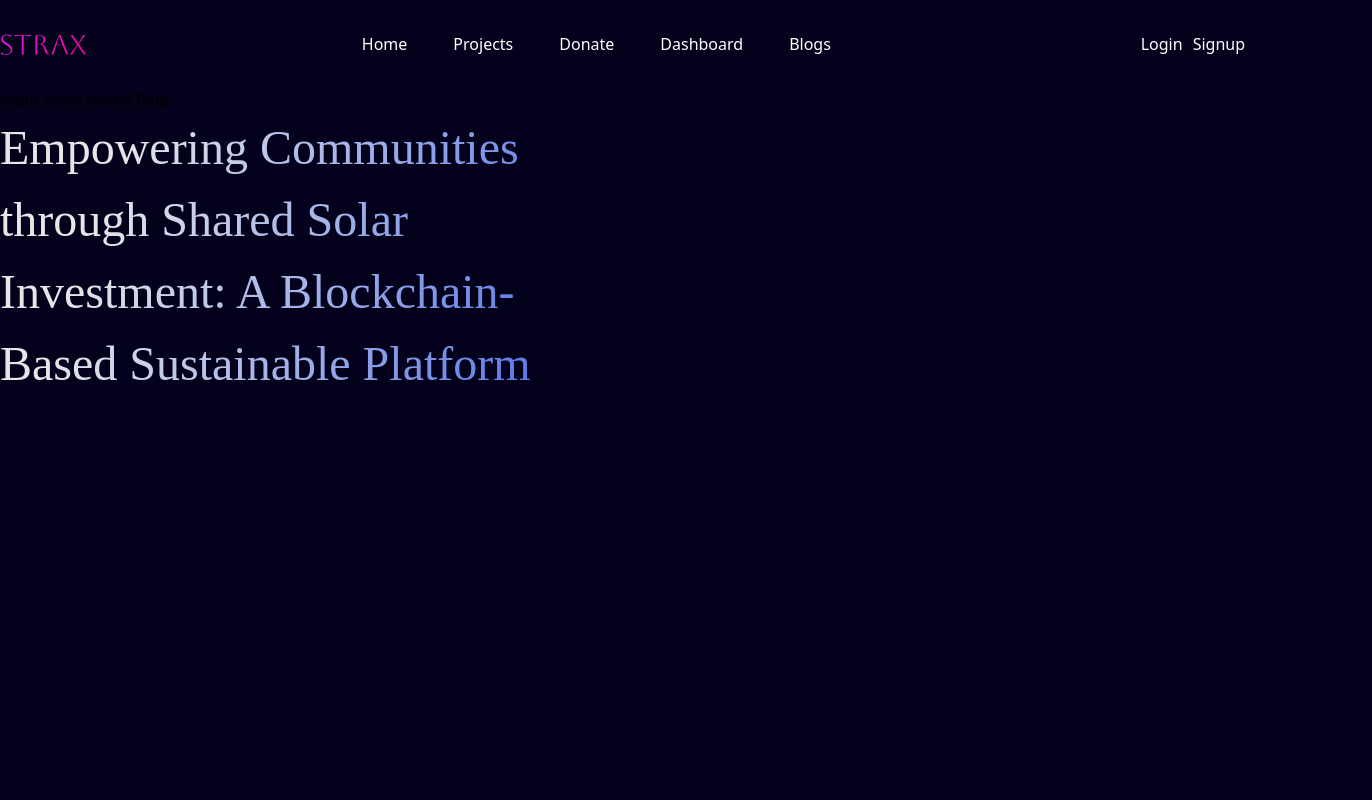
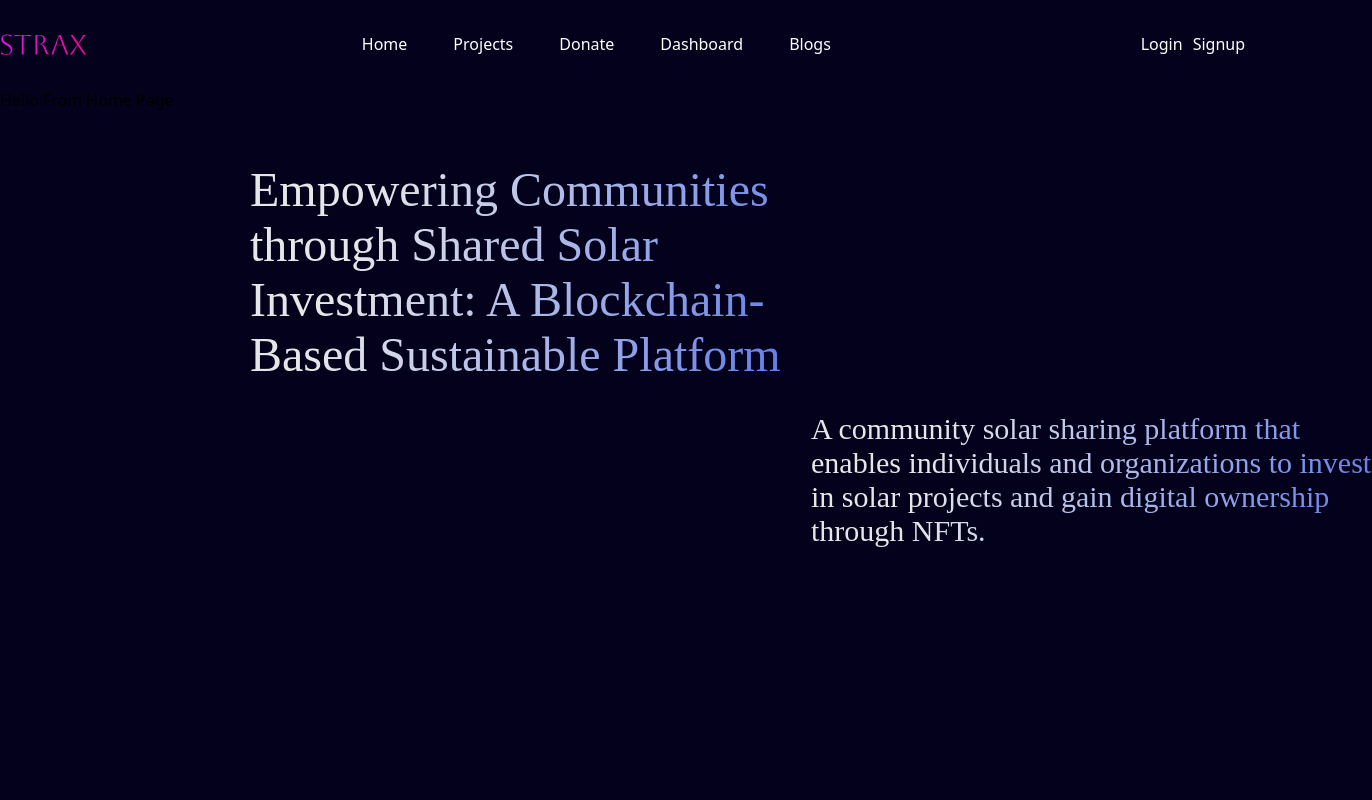
Before and after one commit to MuKulsoop/Carbonexis, a React (Vite) app: page / in a window 1280 px wide. Shown: the top 800 px of the page, 1372 px wide, since content can reach past the window. Built offline with nearby package versions, Linux system fonts and the light colour scheme.

Commit message:
Hero section modifying

```diff
--- a/src/Components/Hero.css
+++ b/src/Components/Hero.css
@@ -1,13 +1,18 @@
-.Hero
-{
+.Hero {
+  background-color: #04011c;
+  height: 100vh;
+  color: white;
+  display: flex;
 
-    background-color: #04011C;
-    height: 100vh;
-    color:white;
+    display: flex;
+    align-items: flex-start; /* Align items at the start (top) */
+    justify-content: space-between; /* Distribute space between elements */
 
+  align-items: start;
 }
-.Heading{
-
+.Heading {
+    margin: 50px 0px 0px 250px;
+    line-height: normal;
   width: 35.063rem;
   height: 18.125rem;
   flex-shrink: 0;
@@ -16,8 +21,49 @@ font-size: 48px;
   font-style: normal;
   font-weight: 400;
   line-height: 118.5% 56.88px;
-    background: var(--front-text, linear-gradient(109deg, rgba(255, 255, 255, 0.90) 20.22%, rgba(0, 56, 255, 0.89) 143.14%));
+  background: var(
+    --front-text,
+    linear-gradient(
+      109deg,
+      rgba(255, 255, 255, 0.9) 20.22%,
+      rgba(0, 56, 255, 0.89) 143.14%
+    )
+  );
   background-clip: text;
   -webkit-background-clip: text;
   -webkit-text-fill-color: transparent;
 }
+
+.Heading2 {
+    margin: 300px 0px 0px 0px;
+    /* left: 10%; */
+    line-height: normal;
+  width: 35.063rem;
+  height: 18.125rem;
+  flex-shrink: 0;
+  font-family: Average;
+  font-size: 30px;
+  font-style: normal;
+  font-weight: 400;
+  line-height: 118.5% 56.88px;
+  background: var(
+    --front-text,
+    linear-gradient(
+      109deg,
+      rgba(255, 255, 255, 0.9) 20.22%,
+      rgba(0, 56, 255, 0.89) 143.14%
+    )
+  );
+  background-clip: text;
+  -webkit-background-clip: text;
+  -webkit-text-fill-color: transparent;
+}
+
+.left {
+    width: 50%; /* Adjust width as needed */
+}
+
+.right {
+    width: 10%; /* Adjust width as needed */
+    text-align: left; /* Align text to the left */
+}
--- a/src/Components/Hero.jsx
+++ b/src/Components/Hero.jsx
@@ -1,17 +1,26 @@
-import React, { useDebugValue } from "react"
-import './Hero.css'
+import React, { useDebugValue } from "react";
+import "./Hero.css";
 
-
-
-function Hero()
-{
-    return(
+function Hero() {
+  return (
     <>
-    <main>
-    <div className="Hero">
-    <p className="Heading">Empowering Communities through Shared Solar Investment: A Blockchain-Based Sustainable Platform
-    </p></div>
-    </main>
+      <main>
+        <div className="Hero">
+          <p className="Heading">
+            Empowering Communities through Shared Solar Investment:
+            A Blockchain-Based Sustainable Platform
+          </p>
+          <br></br>
+          <div>
+            <p className="Heading2">
+              A community solar sharing platform that enables individuals and
+              organizations to invest in solar projects and gain digital
+              ownership through NFTs.
+            </p>
+          </div>
+        </div>
+      </main>
     </>
-   )
-} export default Hero
+  );
+}
+export default Hero;
```
Lines whose indentation alone changed are shown as unchanged.
